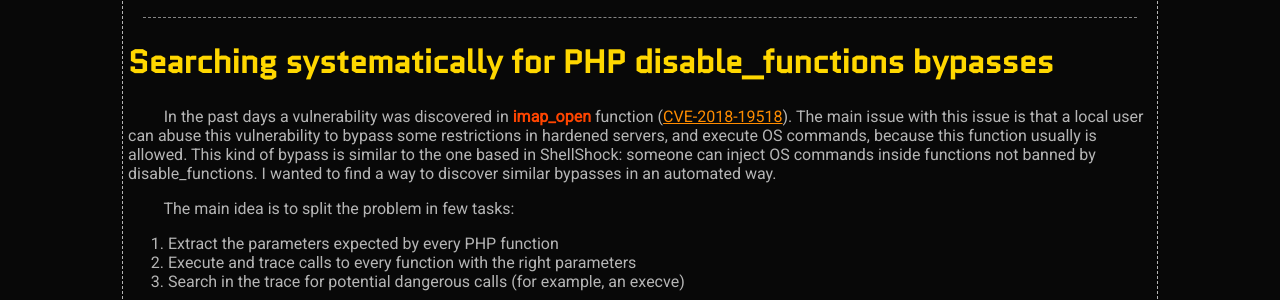
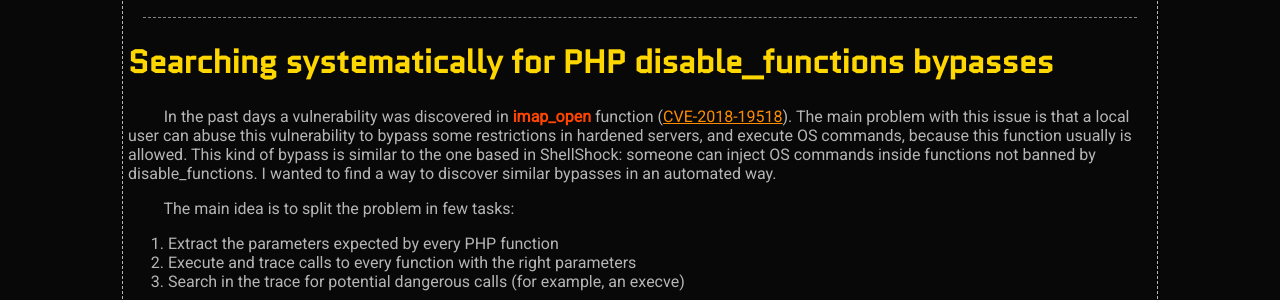
Before and after one commit to X-C3LL/x-c3ll.github.io, a Jekyll site: the page built from _posts/2018-12-09-find-bypass-disable_functions.md, in a window 1280 px wide and 900 px high. Shown: the part 214-514 px from the top of the window. Built offline with Jekyll 4.4.1, drawn with Linux system fonts in a browser that asks for light colours; some of the changed text lies outside the part shown.

Commit message:
Update 2018-12-09-find-bypass-disable_functions.md

```diff
--- a/_posts/2018-12-09-find-bypass-disable_functions.md
+++ b/_posts/2018-12-09-find-bypass-disable_functions.md
@@ -11,7 +11,7 @@ authors:
 ---
 
 &nbsp;&nbsp;&nbsp;&nbsp;&nbsp;&nbsp;&nbsp;&nbsp;
-In the past days a vulnerability was discovered in __imap_open__ function ([CVE-2018-19518](https://www.cvedetails.com/cve/cve-2018-19518)). The main issue with this issue is that a local user can abuse this vulnerability to bypass some restrictions in hardened servers, and execute OS commands, because this function usually is allowed. This kind of bypass is similar to the one based in ShellShock: someone can inject OS commands inside functions not banned by disable_functions. I wanted to find a way to discover similar bypasses in an automated way.
+In the past days a vulnerability was discovered in __imap_open__ function ([CVE-2018-19518](https://www.cvedetails.com/cve/cve-2018-19518)). The main problem with this issue is that a local user can abuse this vulnerability to bypass some restrictions in hardened servers, and execute OS commands, because this function usually is allowed. This kind of bypass is similar to the one based in ShellShock: someone can inject OS commands inside functions not banned by disable_functions. I wanted to find a way to discover similar bypasses in an automated way.
 
 
 &nbsp;&nbsp;&nbsp;&nbsp;&nbsp;&nbsp;&nbsp;&nbsp;
```
Also changed, not shown: other parts of _posts/2018-12-09-find-bypass-disable_functions.md (+1 -1 lines).
